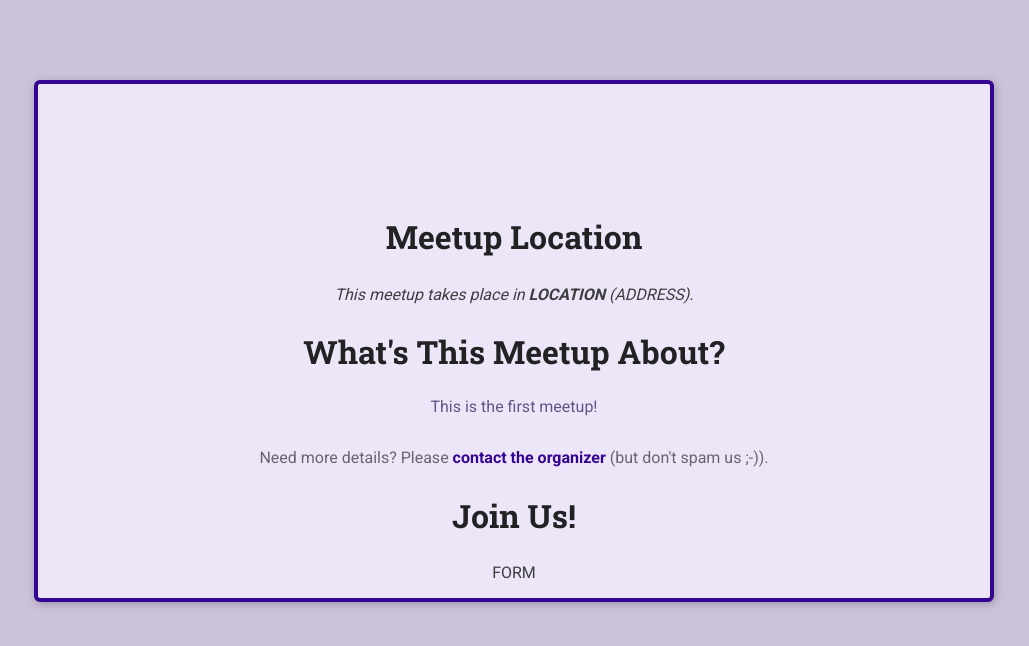
After one commit to ipekgulsencelik/Django_Udemy_Course, a Django app: page /meetups/1 in a window 1280 px wide. The commit adds this page. Shown: the top 646 px of the page, without its empty margins (126-1155 px from the left). Run offline with Django 4.2, Linux system fonts and the light colour scheme.

Commit message:
summary-04-adding-a-detail-page

```diff
--- /dev/null
+++ b/django_course_site/meetups/static/meetups/styles/meetup-detail.css
@@ -0,0 +1,88 @@
+article {
+    max-width: 60rem;
+    margin: 5rem auto;
+    border-radius: 6px;
+    background-color: #ede6f8;
+    border: 4px solid #350490;
+    box-shadow: 1px 2px 8px rgba(0, 0, 0, 0.25);
+    position: relative;
+    padding: 1rem;
+    text-align: center;
+}
+
+#main-image {
+    width: 10rem;
+    height: 10rem;
+    object-fit: cover;
+    position: absolute;
+    top: -5rem;
+    left: calc(50% - 5rem);
+    border-radius: 50%;
+    border: 4px solid #350490;
+}
+
+section:first-of-type {
+    margin-top: 6rem;
+}
+
+h2 {
+    font-size: 2rem;
+}
+
+address span {
+    font-weight: bold;
+}
+
+#details h2 {
+    margin-bottom: 0.5rem;
+}
+
+#details > p {
+    color: #665386;
+    padding: 1rem;
+    border-radius: 4px;
+    max-width: 80%;
+    margin: auto;
+}
+
+#details footer {
+    color: #696472;
+}
+
+#details footer a {
+    color: #350490;
+    text-decoration: none;
+    font-weight: bold;
+}
+
+#registration ul {
+    list-style: none;
+    margin: 0;
+    padding: 0;
+}
+
+#registration label {
+    font-weight: bold;
+    color: #46424d;
+    margin-right: 1rem;
+    display: block;
+    margin-bottom: 0.5rem;
+}
+
+#registration input {
+    font: inherit;
+    width: 40%;
+    background-color: #ebeaee;
+    border: 1px solid #4b4753;
+    border-radius: 4px;
+    padding: 0.25rem;
+}
+
+#registration-actions {
+    margin-top: 1.5rem;
+}
+
+#registration .errorlist {
+    margin-bottom: 0.5rem;
+    color: #880824;
+}
--- /dev/null
+++ b/django_course_site/meetups/templates/meetups/meetup-details.html
@@ -0,0 +1,38 @@
+{% load static %}
+
+<!DOCTYPE html>
+<html lang="en">
+<head>
+  <meta charset="UTF-8">
+  <meta http-equiv="X-UA-Compatible" content="IE=edge">
+  <meta name="viewport" content="width=device-width, initial-scale=1.0">
+  <title>{{ meetup_title }}</title>
+  <link rel="stylesheet" href="{% static 'meetups/styles/base.css' %}">
+  <link rel="stylesheet" href="{% static 'meetups/styles/meetup-detail.css' %}">
+</head>
+<body>
+  <main>
+    <article>
+      <img src="" alt="">
+
+      <section id="location">
+        <h2>Meetup Location</h2>
+        <address>This meetup takes place in <span>LOCATION</span> (ADDRESS).</address>
+      </section>
+
+      <section id="details">
+        <h2>What's This Meetup About?</h2>
+        <p>{{ meetup_description }}</p>
+        <footer>
+          <p>Need more details? Please <a href="">contact the organizer</a> (but don't spam us ;-)).</p>
+        </footer>
+      </section>
+
+      <section id="registration">
+        <h2>Join Us!</h2>
+        FORM
+      </section>
+    </article>
+  </main>
+</body>
+</html>
--- a/django_course_site/meetups/urls.py
+++ b/django_course_site/meetups/urls.py
@@ -3,5 +3,6 @@ from django.urls import path
 from . import views
 
 urlpatterns = [
-  path('meetups', views.index) # our-domain.com/meetups
+  path('meetups', views.index), # our-domain.com/meetups
+  path('meetups/<slug:meetup_slug>', views.meetup_details), # our-domain.com/meetups/<dynamic-path-segment>
 ]
--- a/django_course_site/meetups/views.py
+++ b/django_course_site/meetups/views.py
@@ -4,11 +4,31 @@ from django.shortcuts import render
 
 def index(request):
     meetups = [
-        { 'title': 'A First Meetup' },
-        { 'title': 'A Second Meetup' }
+        {
+            'title': 'A First Meetup',
+            'location': 'New York',
+            'slug': 'a-first-meetup'
+        },
+        {
+            'title': 'A Second Meetup',
+            'location': 'Paris',
+            'slug': 'a-second-meeetup'
+        }
     ]
 
     return render(request, 'meetups/index.html', {
         'show_meetups': True,
         'meetups': meetups
     })
+
+def meetup_details(request, meetup_slug):
+    print(meetup_slug)
+    selected_meetup = {
+        'title': 'A First Meetup',
+        'description': 'This is the first meetup!'
+        }
+
+    return render(request, 'meetups/meetup-details.html', {
+        'meetup_title': selected_meetup['title'],
+        'meetup_description': selected_meetup['description']
+    })
```
Also changed, not shown: django_course_site/meetups/static/meetups/styles/all-meetups.css (added, +62 -0 lines), django_course_site/meetups/templates/meetups/index.html (+31 -9 lines).
